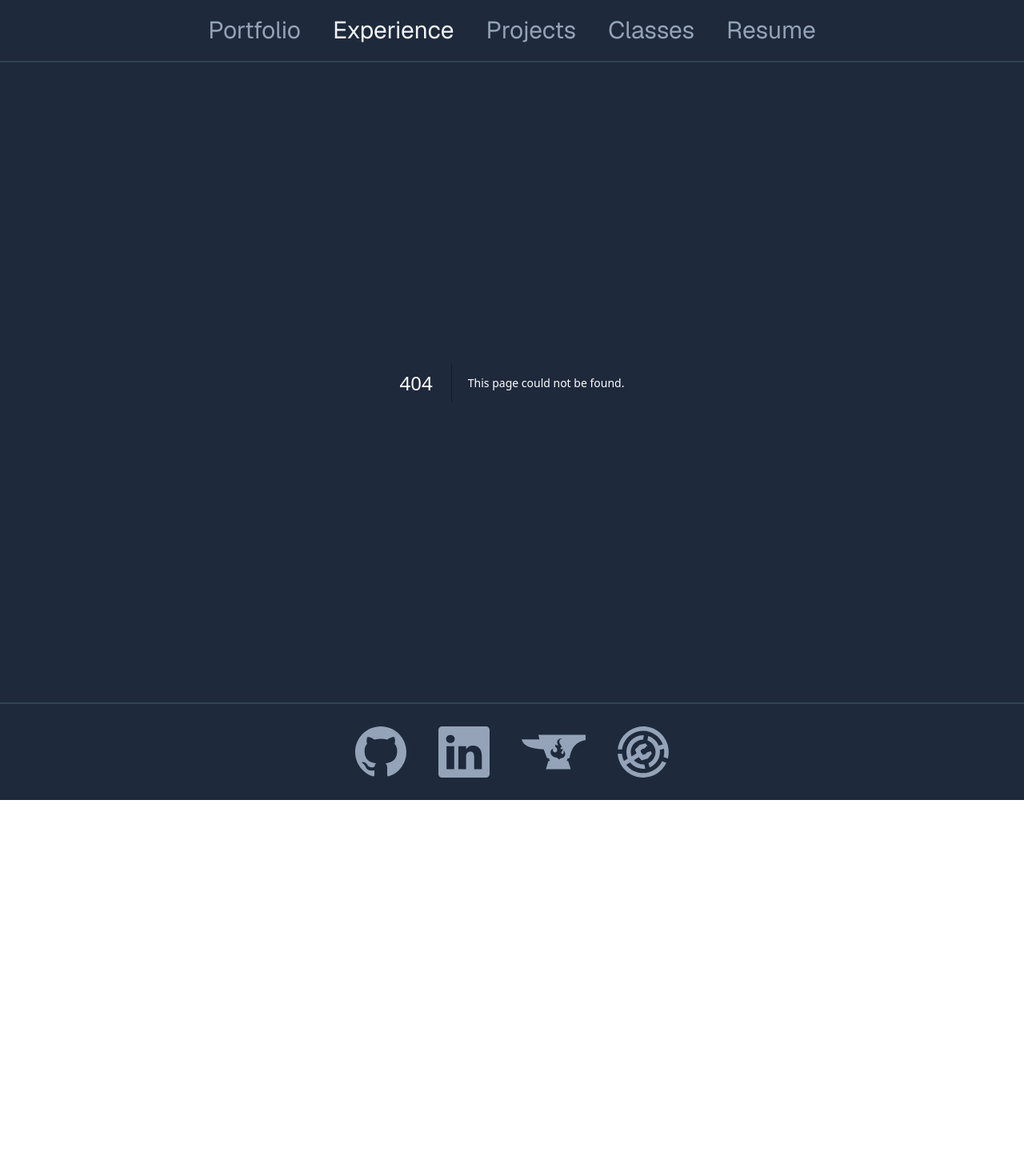
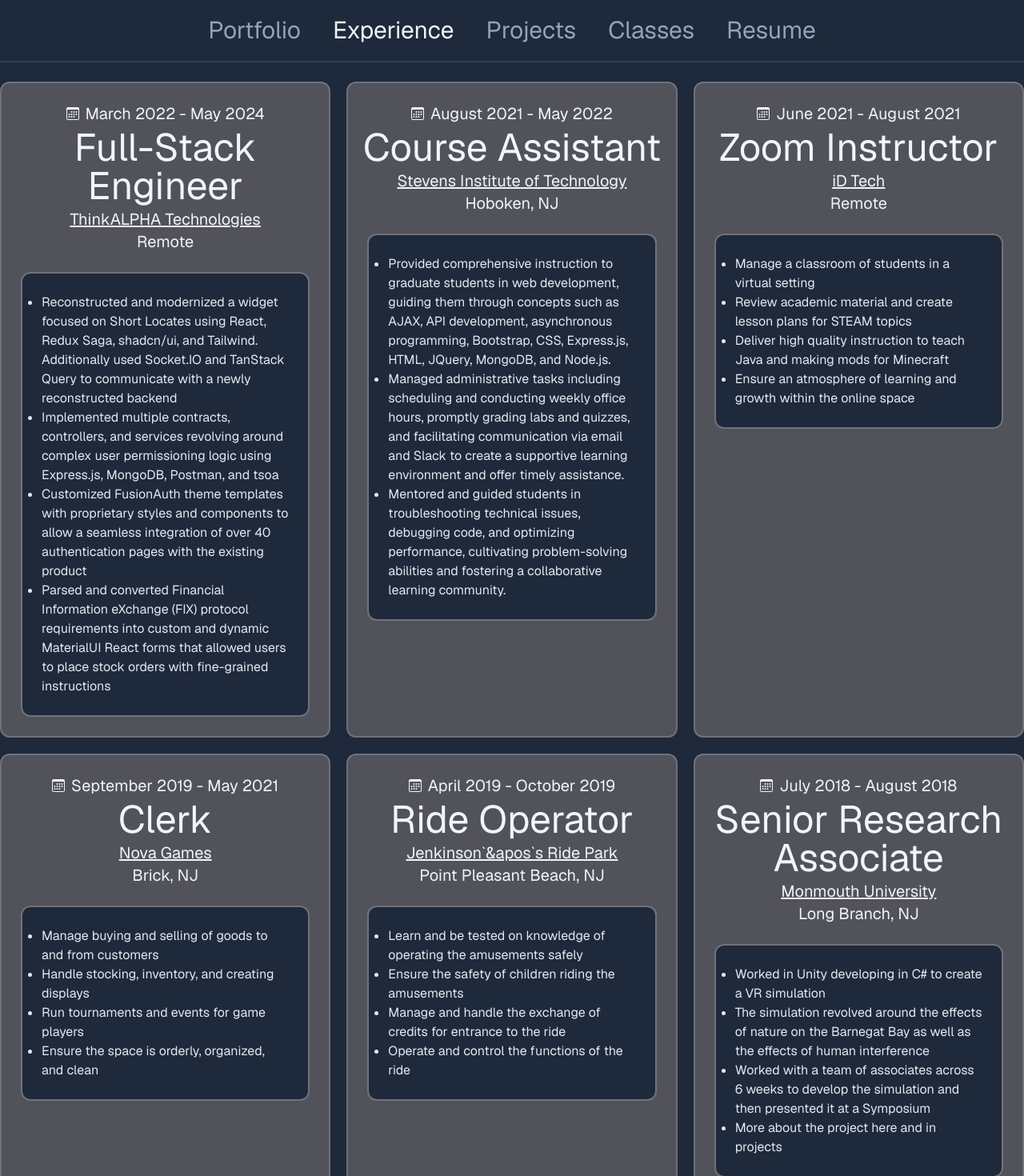
Before and after one commit to jackperry2187/NextPortfolio, a Next.js app: page /experience in a window 1280 px wide. Before the commit this address had no page. Shown: the top 1470 px of the page at 80% size. Before the commit the page ends 1000 px from the top, so only its background shows below. Built offline with nearby package versions, Linux system fonts and the light colour scheme.

Commit message:
Custom Card components as well as new experience page

```diff
--- /dev/null
+++ b/src/app/experience/experience.tsx
@@ -0,0 +1,203 @@
+import Link from "next/link";
+import { Card, CardBody, CardTitle } from "~/components/Card"
+import { Calendar } from "~/components/icons";
+
+// TODO: Add some way to easily search/filter by skills or technologies
+
+export const ThinkAlpha = () => {
+    return (
+        <Card>
+            <CardTitle>
+                <Date>March 2022 - May 2024</Date>
+                <JobTitle>Full-Stack Engineer</JobTitle>
+                <Company>
+                    <Link href="#TODO" className="underline">ThinkALPHA Technologies</Link>
+                </Company>
+                <Location>Remote</Location>
+            </CardTitle>
+            <CardBody>
+                <Responsibilities>
+                    <li>Reconstructed and modernized a widget focused on Short Locates using React, Redux Saga, shadcn/ui, and Tailwind. Additionally used Socket.IO and TanStack Query to communicate with a newly reconstructed backend</li>
+                    <li>Implemented multiple contracts, controllers, and services revolving around complex user permissioning logic using Express.js, MongoDB, Postman, and tsoa</li>
+                    <li>Customized FusionAuth theme templates with proprietary styles and components to allow a seamless integration of over 40 authentication pages with the existing product</li>
+                    <li>Parsed and converted Financial Information eXchange (FIX) protocol requirements into custom and dynamic MaterialUI React forms that allowed users to place stock orders with fine-grained instructions</li>
+                </Responsibilities>
+            </CardBody>
+        </Card>
+    );
+}
+
+export const StevensCA = () => {
+    return (
+        <Card>
+            <CardTitle>
+                <Date>August 2021 - May 2022</Date>
+                <JobTitle>Course Assistant</JobTitle>
+                <Company>Stevens Institute of Technology</Company>
+                <Location>Hoboken, NJ</Location>
+            </CardTitle>
+            <CardBody>
+                <Responsibilities>
+                    <li>Provided comprehensive instruction to graduate students in web development, guiding them through concepts such as AJAX, API development, asynchronous programming, Bootstrap, CSS, Express.js, HTML, JQuery, MongoDB, and Node.js.</li>
+                    <li>Managed administrative tasks including scheduling and conducting weekly office hours, promptly grading labs and quizzes, and facilitating communication via email and Slack to create a supportive learning environment and offer timely assistance.</li>
+                    <li>Mentored and guided students in troubleshooting technical issues, debugging code, and optimizing performance, cultivating problem-solving abilities and fostering a collaborative learning community.</li>
+                </Responsibilities>
+            </CardBody>
+        </Card>
+    );
+}
+
+export const IDTech = () => {
+    return (
+        <Card>
+            <CardTitle>
+                <Date>June 2021 - August 2021</Date>
+                <JobTitle>Zoom Instructor</JobTitle>
+                <Company>iD Tech</Company>
+                <Location>Remote</Location>
+            </CardTitle>
+            <CardBody>
+                <Responsibilities>
+                    <li>Manage a classroom of students in a virtual setting</li>
+                    <li>Review academic material and create lesson plans for STEAM topics</li>
+                    <li>Deliver high quality instruction to teach Java and making mods for Minecraft</li>
+                    <li>Ensure an atmosphere of learning and growth within the online space</li>
+                </Responsibilities>
+            </CardBody>
+        </Card>
+    );
+}
+
+export const NovaGames = () => {
+    return (
+        <Card>
+            <CardTitle>
+                <Date>September 2019 - May 2021</Date>
+                <JobTitle>Clerk</JobTitle>
+                <Company>Nova Games</Company>
+                <Location>Brick, NJ</Location>
+            </CardTitle>
+            <CardBody>
+                <Responsibilities>
+                    <li>Manage buying and selling of goods to and from customers</li>
+                    <li>Handle stocking, inventory, and creating displays</li>
+                    <li>Run tournaments and events for game players</li>
+                    <li>Ensure the space is orderly, organized, and clean</li>
+                </Responsibilities>
+            </CardBody>
+        </Card>
+    );
+}
+
+export const Jenks = () => {
+    return (
+        <Card>
+            <CardTitle>
+                <Date>April 2019 - October 2019</Date>
+                <JobTitle>Ride Operator</JobTitle>
+                <Company>Jenkinson`&apos`s Ride Park</Company>
+                <Location>Point Pleasant Beach, NJ</Location>
+            </CardTitle>
+            <CardBody>
+                <Responsibilities>
+                    <li>Learn and be tested on knowledge of operating the amusements safely</li>
+                    <li>Ensure the safety of children riding the amusements</li>
+                    <li>Manage and handle the exchange of credits for entrance to the ride</li>
+                    <li>Operate and control the functions of the ride</li>
+                </Responsibilities>
+            </CardBody>
+        </Card>
+    );
+}
+
+export const MonmouthResearcher = () => {
+    return (
+        <Card>
+            <CardTitle>
+                <Date>July 2018 - August 2018</Date>
+                <JobTitle>Senior Research Associate</JobTitle>
+                <Company>Monmouth University</Company>
+                <Location>Long Branch, NJ</Location>
+            </CardTitle>
+            <CardBody>
+                <Responsibilities>
+                    <li>Worked in Unity developing in C# to create a VR simulation</li>
+                    <li>The simulation revolved around the effects of nature on the Barnegat Bay as well as the effects of human interference</li>
+                    <li>Worked with a team of associates across 6 weeks to develop the simulation and then presented it at a Symposium</li>
+                    <li>More about the project <Link href="http://bit.ly/MonmouthSRPBBSim" target="_blank">here</Link> and in <Link href="/projects">projects</Link></li>
+                </Responsibilities>
+            </CardBody>
+        </Card>
+    );
+}
+
+const Date = (
+    {
+        children,
+    }: Readonly<{
+        children: React.ReactNode;
+    }>
+) => {
+    return (
+        <div className="flex items-center gap-2">
+            <Calendar />
+            {children}
+        </div>
+    );
+}
+
+const JobTitle = (
+    {
+        children,
+    }: Readonly<{
+        children: React.ReactNode;
+    }>
+) => {
+    return (
+        <h1 className="text-5xl p-1">
+            {children}
+        </h1>
+    );
+}
+
+const Company = (
+    {
+        children,
+    }: Readonly<{
+        children: React.ReactNode;
+    }>
+) => {
+    return (
+        <div className="underline">
+            {children}
+        </div>
+    );
+}
+
+const Location = (
+    {
+        children,
+    }: Readonly<{
+        children: React.ReactNode;
+    }>
+) => {
+    return (
+        <div>
+            {children}
+        </div>
+    );
+}
+
+const Responsibilities = (
+    {
+        children,
+    }: Readonly<{
+        children: React.ReactNode;
+    }>
+) => {
+    return (
+        <ul className="list-disc">
+            {children}
+        </ul>
+    );
+}
--- /dev/null
+++ b/src/app/experience/page.tsx
@@ -0,0 +1,18 @@
+import { IDTech, Jenks, MonmouthResearcher, NovaGames, StevensCA, ThinkAlpha } from "./experience";
+
+const Experience = () => {
+    return (
+        <div className="container flex flex-col items-center justify-center py-6">
+            <div className="grid grid-cols-1 md:grid-cols-2 lg:grid-cols-3 gap-5">
+                <ThinkAlpha />
+                <StevensCA />
+                <IDTech />
+                <NovaGames />
+                <Jenks />
+                <MonmouthResearcher />
+            </div>
+        </div>
+    )
+}
+
+export default Experience;
--- /dev/null
+++ b/src/components/Card.tsx
@@ -0,0 +1,47 @@
+const Card = (
+    {
+        children,
+    }: Readonly<{
+        children: React.ReactNode;
+    }>
+ ) => {
+    return (
+        <div className="flex flex-col items-center bg-zinc-600 rounded-xl border-2 border-zinc-500 scroll-auto">
+            {children}
+        </div>
+    );
+}
+
+const CardTitle = (
+    {
+        children,
+    }: Readonly<{
+        children: React.ReactNode;
+    }>
+) => {
+    return (
+        <div className="flex flex-col items-center text-slate-100 pt-6 text-xl text-center">
+            {children}
+        </div>
+    );
+}
+
+const CardBody = (
+    {
+        children,
+    }: Readonly<{
+        children: React.ReactNode;
+    }>
+) => {
+    return (
+        <div className="flex flex-col text-slate-200 bg-slate-800 m-6 p-6 rounded-xl border-2 border-zinc-500">
+            {children}
+        </div>
+    );
+}
+
+export {
+    Card,
+    CardTitle,
+    CardBody
+};
```
